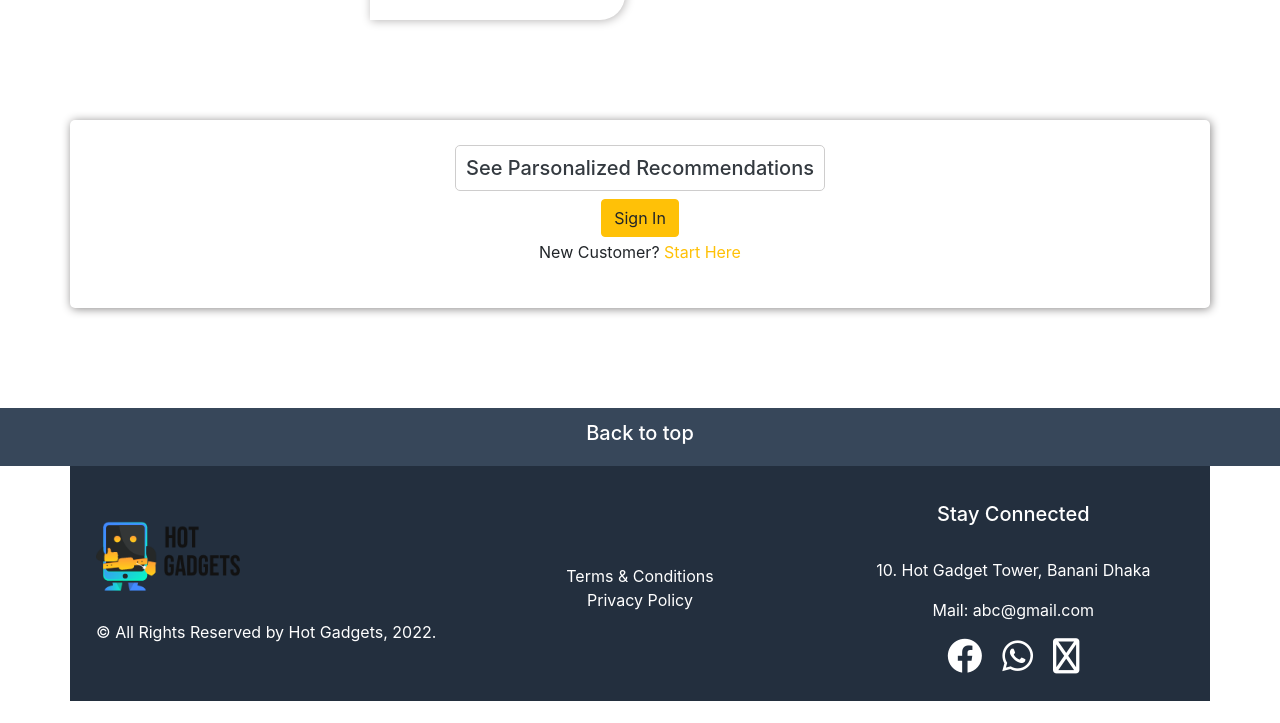
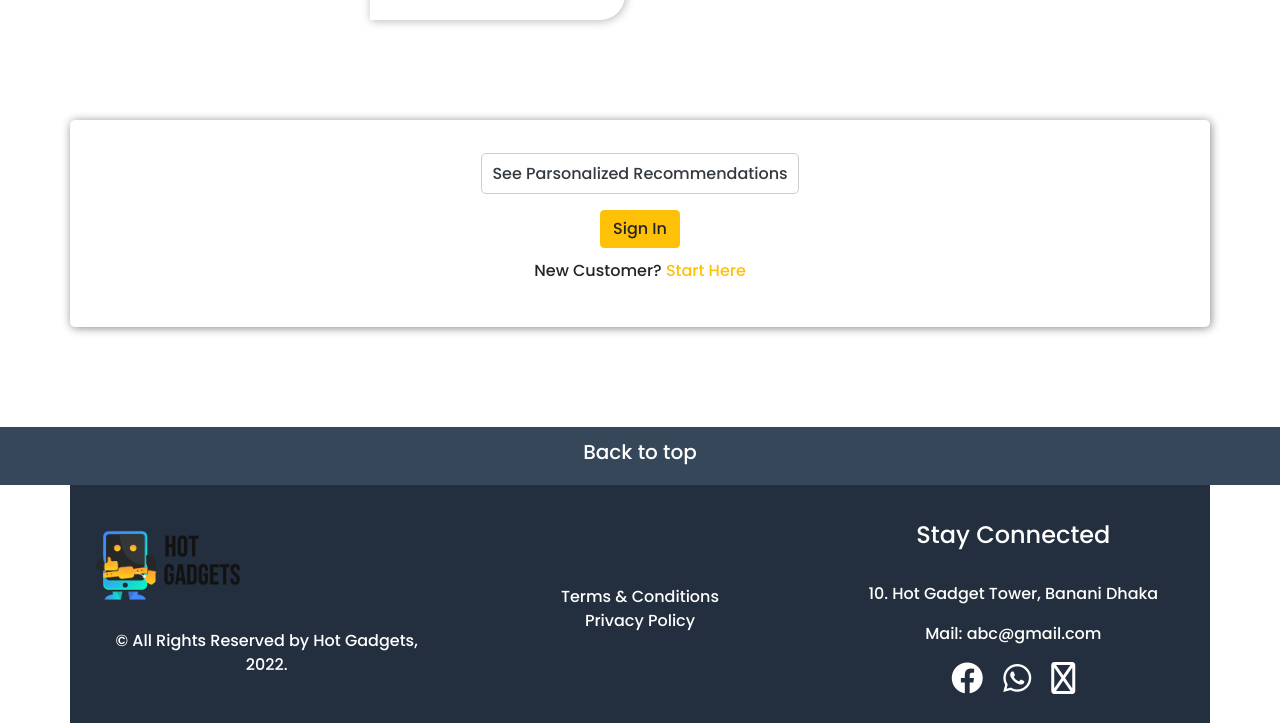
Before and after one commit to fahadmahmud04/hot-gadgets, a plain HTML site: page index.html in a window 1280 px wide. Shown: the part 2939-3662 px from the top of the page. Before the commit the page ends 3640 px from the top, so only its background shows below. Drawn offline with nearby package versions, Linux system fonts and the light colour scheme.

Commit message:
added all section and design

```diff
--- a/css/style.css
+++ b/css/style.css
@@ -6,7 +6,7 @@ font-family: 'Roboto',
 sans-serif;
 font-family: 'Roboto Slab',
 serif; */
-html {
+body {
     font-family: 'Poppins', sans-serif !important;
 }
 
@@ -194,7 +194,7 @@ a {
 }
 
 .i a i {
-    font-size: 2.2rem;
+    font-size: 2rem;
     text-decoration: none;
 }
 
@@ -202,6 +202,9 @@ a {
     color: #b6b4b4 !important;
 }
 
+.sign-in {
+    margin-top: 0.5rem;
+}
 
 
 
@@ -234,8 +237,36 @@ a {
         max-width: 700px !important;
     }
 
-    .flex-column {
-        flex-direction: initial !important;
+    .news {
         gap: 10px;
     }
+
+    .initial-flex {
+        flex-direction: initial !important;
+    }
 }
+
+@media (min-width:0px) and (max-width:767px) {
+    .footer-logo {
+        align-items: center;
+    }
+
+}
+
+@media (min-width:0px) and (max-width:575px) {
+    html {
+        font-size: 95%;
+    }
+}
+
+@media (min-width:0px) and (max-width:424px) {
+    html {
+        font-size: 90%;
+    }
+}
+
+@media (min-width:0px) and (max-width:319px) {
+    html {
+        font-size: 80%;
+    }
+}
--- a/index.html
+++ b/index.html
@@ -303,20 +303,20 @@
             </div>
         </div>
     </div>
-    <div class="container account d-flex justify-content-center flex-column align-items-center">
-        <div class="">
+    <div class="news container account d-flex justify-content-center flex-column align-items-center">
+        <div class="sign-in">
             <a href="#" class="text-dark ">
-                <h5 class="recommendations">
+                <h6 class="text-center recommendations">
                     See Parsonalized Recommendations
-                </h5>
+                </h6>
             </a>
         </div>
-        <div class=" button">
+        <div class="sign-in button">
             <button class="btn btn-warning">
                 Sign In
             </button>
         </div>
-        <div class="open-ac">
+        <div class="sign-in open-ac">
             <p> New Customer? <a href="#" class="#"> Start Here </a>
             </p>
         </div>
@@ -328,17 +328,18 @@
             </div>
         </a>
     </div>
-    <footer class="container footer d-flex justify-content-center align-items-center">
-        <div class="col-md-4 d-flex flex-column p-3">
-            <a class="navbar-brand" href="index.html"> <img src="images/logo.png" alt="Hot Gadgets Logo"
-                    class="img-fluid" width="150rem"></a>
+    <footer class="container footer d-flex justify-content-center align-items-center flex-wrap">
+        <div class="col-md-6 col-lg-4 col-sm-10 col-12 d-flex flex-column p-3 footer-logo">
+            <a class=" navbar-brand" href="index.html">
+                <img src="images/logo.png" alt="Hot Gadgets Logo" class="img-fluid" width="150rem">
+            </a>
             <br>
-            <p class="">
+            <p class="text-center">
                 &copy; All Rights Reserved by Hot Gadgets, 2022.
             </p>
 
         </div>
-        <div class="col-md-4 d-flex flex-column align-items-center justify-content-start p-3">
+        <div class="col-md-6 col-lg-4 col-sm-10 col-12 d-flex flex-column align-items-center justify-content-start p-3">
             <a href="#" class="text-white">
                 Terms & Conditions
             </a>
@@ -346,12 +347,12 @@
                 Privacy Policy
             </a>
         </div>
-        <div class="col-md-4 d-flex flex-column p-3">
+        <div class="col-md-12 col-lg-4 col-sm-10 col-12 d-flex flex-column p-3">
             <div class="contact d-flex justify-content-center flex-column align-items-center">
-                <h5> Stay Connected </h5>
+                <h4> Stay Connected </h4>
                 <br>
-                <p class=""> 10. Hot Gadget Tower, Banani Dhaka </p>
-                <p class=""> Mail: abc@gmail.com </p>
+                <p class="text-center"> 10. Hot Gadget Tower, Banani Dhaka </p>
+                <p class="text-center"> Mail: abc@gmail.com </p>
 
             </div>
 
```
